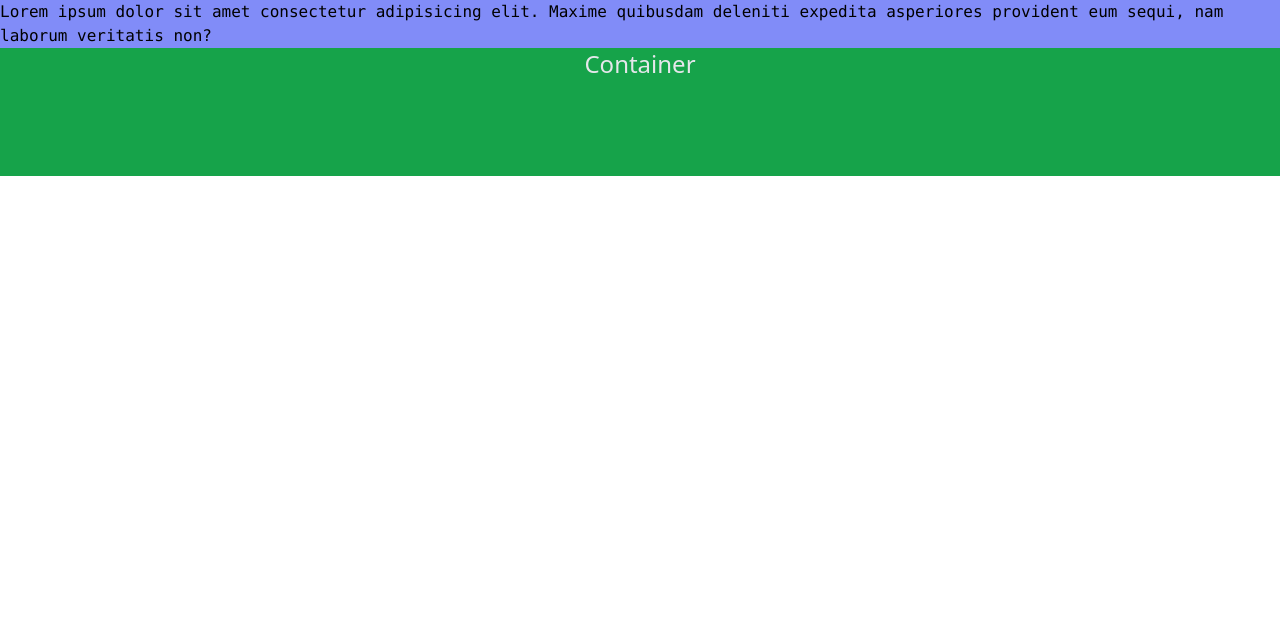
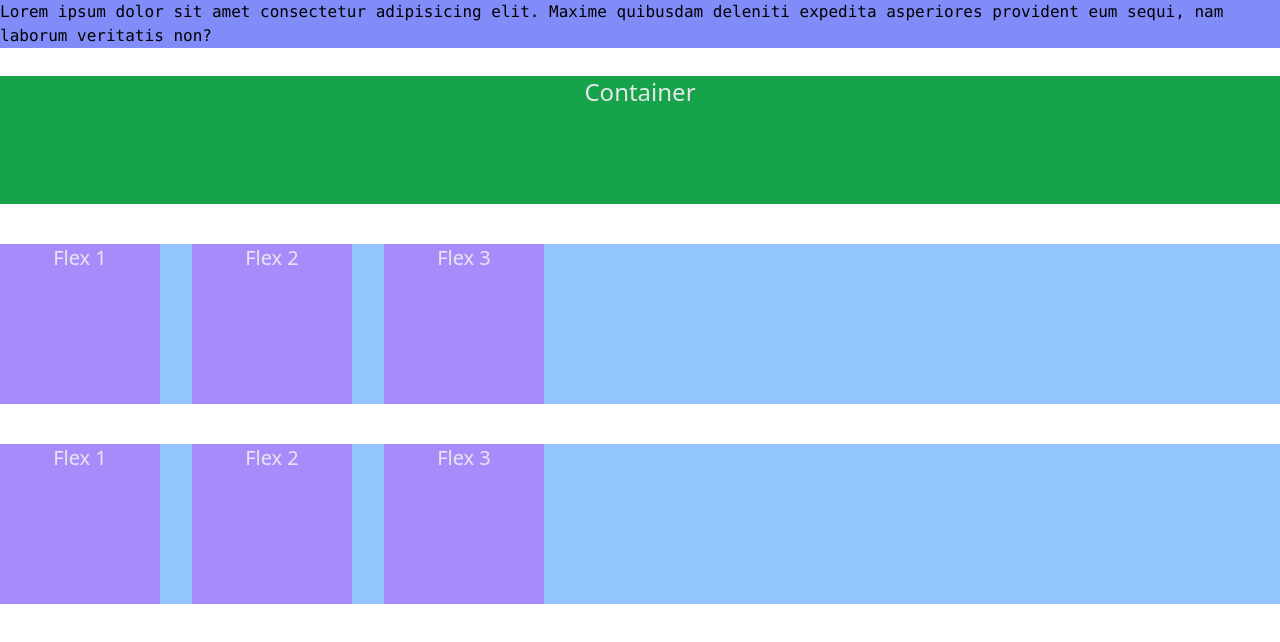
Before and after one commit to solidwake/project-tailwind, a website: page public/index.html in a window 1280 px wide. Drawn offline with Linux system fonts and the light colour scheme.

Commit message:
add flex

```diff
--- a/public/index.html
+++ b/public/index.html
@@ -11,10 +11,36 @@
     <div class="container bg-indigo-400 mx-auto">
         <p class="font-mono">Lorem ipsum dolor sit amet consectetur adipisicing elit. Maxime quibusdam deleniti expedita asperiores provident eum sequi, nam laborum veritatis non?</p>
     </div>
-    <div class="lg:container xl:mx-auto bg-green-600 h-32">
+    <div class="mt-7 lg:container xl:mx-auto bg-green-600 h-32">
         <h2 class="text-2xl text-gray-200 text-center">
             Container
         </h2>
     </div>
+    <div class="my-10 lg:container xl:mx-auto bg-blue-300">
+        <div class="flex gap-8 flex-col md:flex-row">
+            <div class="flex-initial font-sans bg-violet-400 w-40 h-40 text-center text-gray-200 text-xl">
+                Flex 1
+            </div>
+            <div class="flex-initial font-sans bg-violet-400 w-40 h-40 text-center text-gray-200 text-xl">
+                Flex 2
+            </div>
+            <div class="flex-initial font-sans bg-violet-400 w-40 h-40 text-center text-gray-200 text-xl">
+                Flex 3
+            </div>
+        </div>
+    </div>
+    <div class="my-5 lg:container xl:mx-auto bg-blue-300">
+        <div class="flex gap-8 flex-wrap">
+            <div class="flex-initial font-sans bg-violet-400 w-40 h-40 text-center text-gray-200 text-xl">
+                Flex 1
+            </div>
+            <div class="flex-initial font-sans bg-violet-400 w-40 h-40 text-center text-gray-200 text-xl">
+                Flex 2
+            </div>
+            <div class="flex-initial font-sans bg-violet-400 w-40 h-40 text-center text-gray-200 text-xl">
+                Flex 3
+            </div>
+        </div>
+    </div>
 </body>
 </html>
```
Also changed, not shown: public/output.css.
